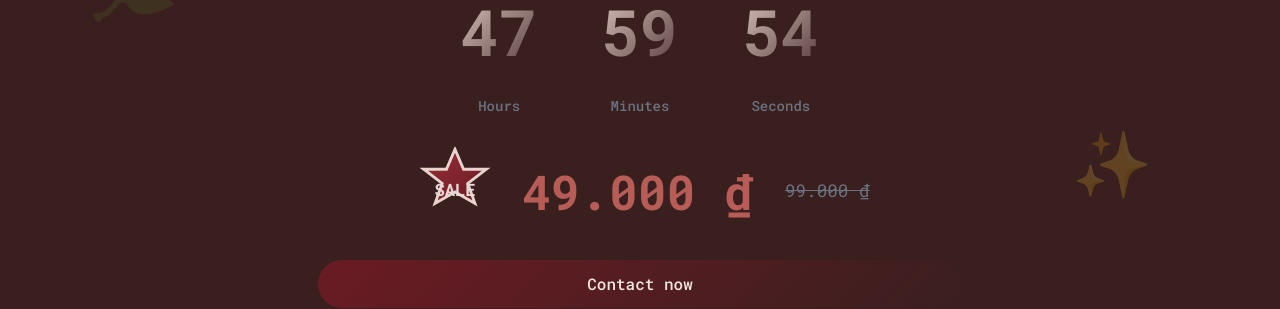
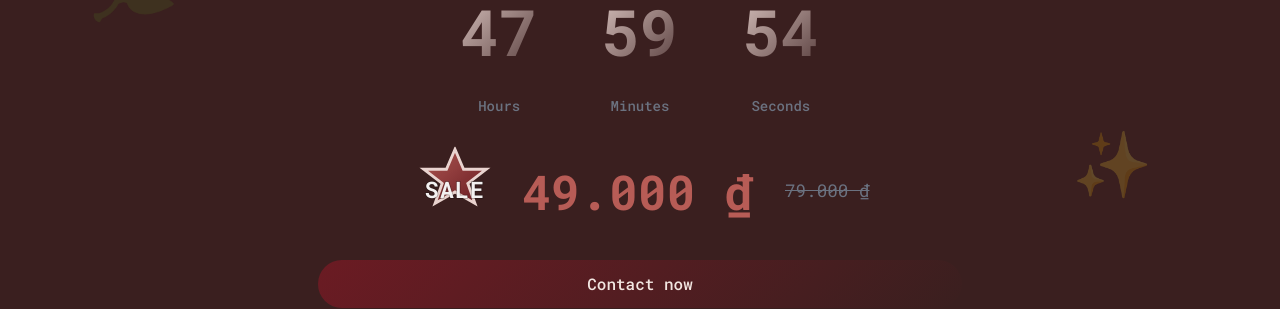
Before and after one commit to POHTranQuocThai/WebBrochure, a React (Vite) app: page / in a window 1280 px wide. Shown: the part 3066-3375 px from the top of the page. Built offline with nearby package versions, Linux system fonts and the light colour scheme.

Commit message:
fix sale & old price

```diff
--- a/src/components/Contest.jsx
+++ b/src/components/Contest.jsx
@@ -6,7 +6,7 @@ import { Section } from "./Section";
 const formatVND = (value) =>
     new Intl.NumberFormat('vi-VN', { style: 'currency', currency: 'VND', maximumFractionDigits: 0 }).format(value);
 
-const Contest = ({ baseHours = 48, oldPrice = 99000, newPrice = 49000 }) => {
+const Contest = ({ baseHours = 48, oldPrice = 79000, newPrice = 49000 }) => {
     const { t } = useTranslation();
     const [timeLeft, setTimeLeft] = useState({ hours: 0, minutes: 0, seconds: 0 });
     const endRef = useRef(null);
@@ -65,13 +65,25 @@ const Contest = ({ baseHours = 48, oldPrice = 99000, newPrice = 49000 }) => {
                             <svg viewBox="0 0 64 64" xmlns="http://www.w3.org/2000/svg" role="img" focusable="false">
                                 <defs>
                                     <linearGradient id="flashGrad" x1="0" y1="0" x2="1" y2="1">
-                                        <stop offset="0%" stopColor="var(--color-medium-red)" />
+                                        <stop offset="0%" stopColor="var(--color-coral)" />
                                         <stop offset="100%" stopColor="var(--color-primary-red)" />
                                     </linearGradient>
                                 </defs>
                                 <polygon points="32,2 38,16 54,16 41,26 46,40 32,32 18,40 23,26 10,16 26,16"
                                     fill="url(#flashGrad)" stroke="var(--color-light-beige)" strokeWidth="2" />
-                                <text x="32" y="35" textAnchor="middle" fontSize="12" fontWeight="700" fill="var(--color-sand)">SALE</text>
+                                <text
+                                    x="32"
+                                    y="36"
+                                    textAnchor="middle"
+                                    fontSize="16"
+                                    fontWeight="800"
+                                    fill="#ffffff"
+                                    stroke="rgba(0,0,0,0.3)"
+                                    strokeWidth="1"
+                                    style={{ letterSpacing: 1, paintOrder: 'stroke fill' }}
+                                >
+                                    SALE
+                                </text>
                             </svg>
                         </div>
                         <span
```
